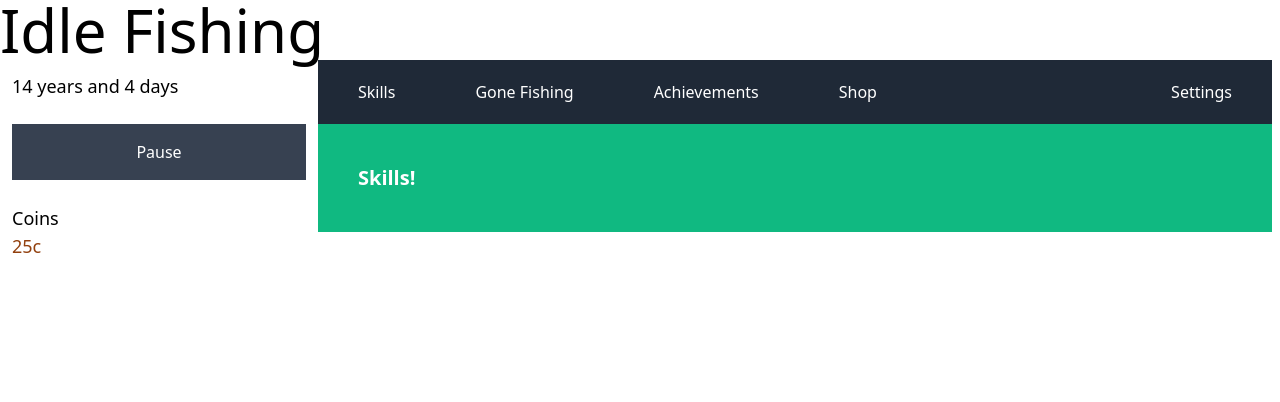
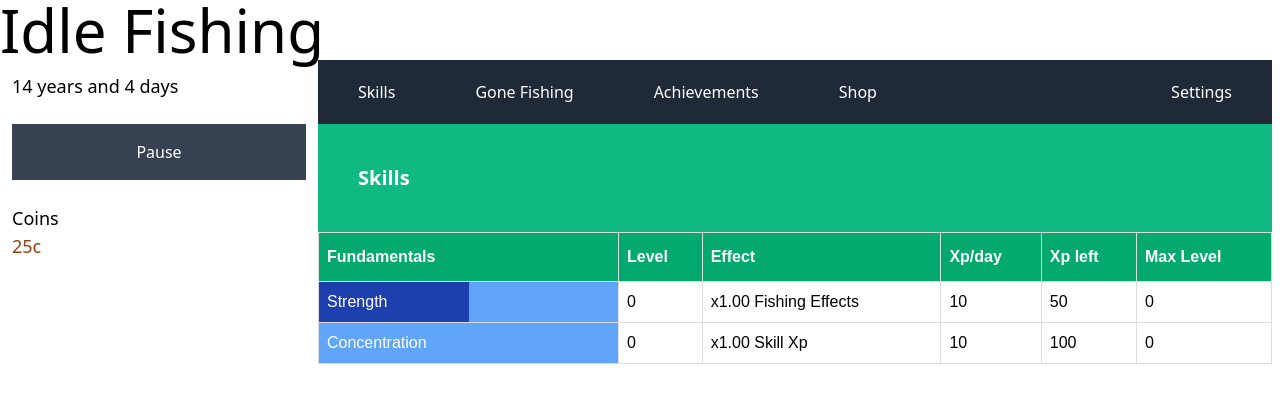
Before and after one commit to Landon345/Idle-Fishing, a Svelte app: page / in a window 1280 px wide. Shown: the top 402 px of the page. Built offline with nearby package versions, Linux system fonts and the light colour scheme.

Commit message:
Makes skills page like the fishing page

```diff
--- a/src/classes.ts
+++ b/src/classes.ts
@@ -83,6 +83,17 @@ export class Fishing extends Task {
   get income() {
     // return applyMultipliers(this.baseData.income, this.incomeMultipliers);
     return this.baseData.income;
+  }
+
+  get effect() {
+    let effect = 1 + this.baseData.effect * this.level;
+    return effect;
+  }
+
+  get effectDescription() {
+    let description = this.baseData.description;
+    let text = "x" + String(this.effect.toFixed(2)) + " " + description;
+    return text;
   }
 }
 
--- a/src/functions.ts
+++ b/src/functions.ts
@@ -120,7 +120,6 @@ export function coinAmounts(coins: number): {
     i += 1;
   }
   coinsObj["c"] = leftOver;
-  console.log(`coinsObj`, coinsObj);
   return coinsObj;
 }
 
--- a/src/gameData.ts
+++ b/src/gameData.ts
@@ -45,6 +45,7 @@ export const update = (paused: boolean) => {
   }
   increaseDay();
   updateCurrentFish();
+  updateCurrentSkill();
 };
 export const getGameData = (): GameDataType => {
   let data_value;
@@ -82,6 +83,25 @@ export const updateCurrentFish = () => {
       fishingData: data.fishingData,
       currentlyFishing: fish,
       coins: (data.coins += applySpeed(fish.income)),
+    };
+  });
+};
+
+export const setCurrentSkill = (skillKey: string) => {
+  GameData.update((data) => {
+    return { ...data, currentSkill: data.skillsData.get(skillKey) };
+  });
+};
+
+export const updateCurrentSkill = () => {
+  GameData.update((data) => {
+    let skill = data.currentSkill || data.skillsData.get("Strength");
+    data.skillsData.get(skill.name).increaseXp();
+
+    return {
+      ...data,
+      skillsData: data.skillsData,
+      currentSkill: skill,
     };
   });
 };
--- a/src/tabs/GoneFishing.svelte
+++ b/src/tabs/GoneFishing.svelte
@@ -1,13 +1,9 @@
 <script lang="ts">
   import type { GameDataType } from "src/Entities";
   import ProgressTable from "src/components/ProgressTable.svelte";
-  import TableBar from "src/components/ProgressTableBar.svelte";
   import type { Fishing } from "src/classes";
-  import type { FishBaseData } from "src/Entities";
   import { GameData, setCurrentlyFishing } from "src/gameData";
   import XpBar from "src/components/XpBar.svelte";
-  import FishingBar from "src/components/FishingBar.svelte";
-  import { get } from "svelte/store";
 
   let data_value: GameDataType;
   let blackDrum: Fishing;
@@ -32,9 +28,6 @@
   let lakeHeaders: string[] = ["Lake", ...commonHeaders];
   let riverHeaders: string[] = ["River", ...commonHeaders];
 
-  let blackDrumValues: any[] = [];
-  let blueMarlinValues: any[] = [];
-
   const setCurrent = (name: string) => {
     setCurrentlyFishing(name);
     selected = name;
@@ -46,7 +39,7 @@
     return [
       fish.level,
       fish.income,
-      `x${fish.levelMultiplier.toFixed(2)} ${fish.baseData.description}`,
+      fish.effectDescription,
       fish.xpGain,
       fish.xpLeft,
       fish.maxLevel,
--- a/src/tabs/Skills.svelte
+++ b/src/tabs/Skills.svelte
@@ -1,21 +1,79 @@
 <script lang="ts">
   import type { GameDataType } from "src/Entities";
-  // export let currentSkill: Skill;
+  import ProgressTable from "src/components/ProgressTable.svelte";
+  import TableBar from "src/components/ProgressTableBar.svelte";
+  import type { Fishing, Skill } from "src/classes";
+  import type { FishBaseData } from "src/Entities";
+  import { GameData, setCurrentlyFishing, setCurrentSkill } from "src/gameData";
+  import XpBar from "src/components/XpBar.svelte";
+  import FishingBar from "src/components/FishingBar.svelte";
+  import { get } from "svelte/store";
 
-  // const makeTableInfo = (skillData: Map<string, Skill>) => {
-  //     let table: any[] = [];
-  //     skillData.forEach((skill: Skill, id) => {
-  //         let rowObj = applySkillData(skill);
-  //         table.push(rowObj)
-  //     })
-  //     return table;
-  // }
+  let data_value: GameDataType;
+  let strength: Skill;
+  let concentration: Skill;
 
-  // const tableInfo = makeTableInfo(gameData.skillsData)
-  // const tableInfo1 = tableInfo.filter(data => skillCategories.fundamentals.some((element) => element == capitalize(data.xpBar.name)));
+  GameData.subscribe((data) => {
+    data_value = data;
+    strength = data.skillsData.get("Strength");
+    concentration = data.skillsData.get("Concentration");
+  });
+
+  let selected: string = data_value.currentSkill?.name || "Strength";
+  let commonHeaders: string[] = [
+    "Level",
+    "Effect",
+    "Xp/day",
+    "Xp left",
+    "Max Level",
+  ];
+  let fundamentalHeaders: string[] = ["Fundamentals", ...commonHeaders];
+  let fishingHeaders: string[] = ["Fishing", ...commonHeaders];
+
+  const setCurrent = (name: string) => {
+    setCurrentSkill(name);
+    selected = name;
+  };
+
+  const getValues = (skill: Skill): any[] => {
+    // ["Level", "Income/day", "Effect", "Xp/day", "Xp left", "Max Level"]
+
+    return [
+      skill.level,
+      skill.effectDescription,
+      skill.xpGain,
+      skill.xpLeft,
+      skill.maxLevel,
+    ];
+  };
+
+  const findWidth = (skill: Skill): number => {
+    return ((skill.maxXp - skill.xpLeft) / skill.maxXp) * 100;
+  };
 </script>
 
 <div class="bg-gray-white w-full h-full">
-  <p class="p-10 bg-green-500 text-white text-xl font-bold w-full">Skills!</p>
-  <!-- <ProgressTable gameData={{...gameData}} tableInfo={tableInfo1} firstHeader="Fundamentals" currentSkill={currentSkill}/> -->
+  <p class="p-10 bg-green-500 text-white text-xl font-bold w-full">Skills</p>
+  <ProgressTable headers={fundamentalHeaders}>
+    <tr
+      class="cursor-pointer"
+      class:bg-green-200={selected === "Strength"}
+      on:click={() => setCurrent("Strength")}
+    >
+      <XpBar name={"Strength"} width={findWidth(strength)} />
+      {#each getValues(strength) as value, idx}
+        <td>{value}</td>
+      {/each}
+    </tr>
+    <tr
+      class="cursor-pointer"
+      class:bg-green-200={selected === "Concentration"}
+      on:click={() => setCurrent("Concentration")}
+    >
+      <XpBar name={"Concentration"} width={findWidth(concentration)} />
+      {#each getValues(concentration) as value}
+        <td>{value}</td>
+      {/each}
+    </tr>
+  </ProgressTable>
 </div>
```
